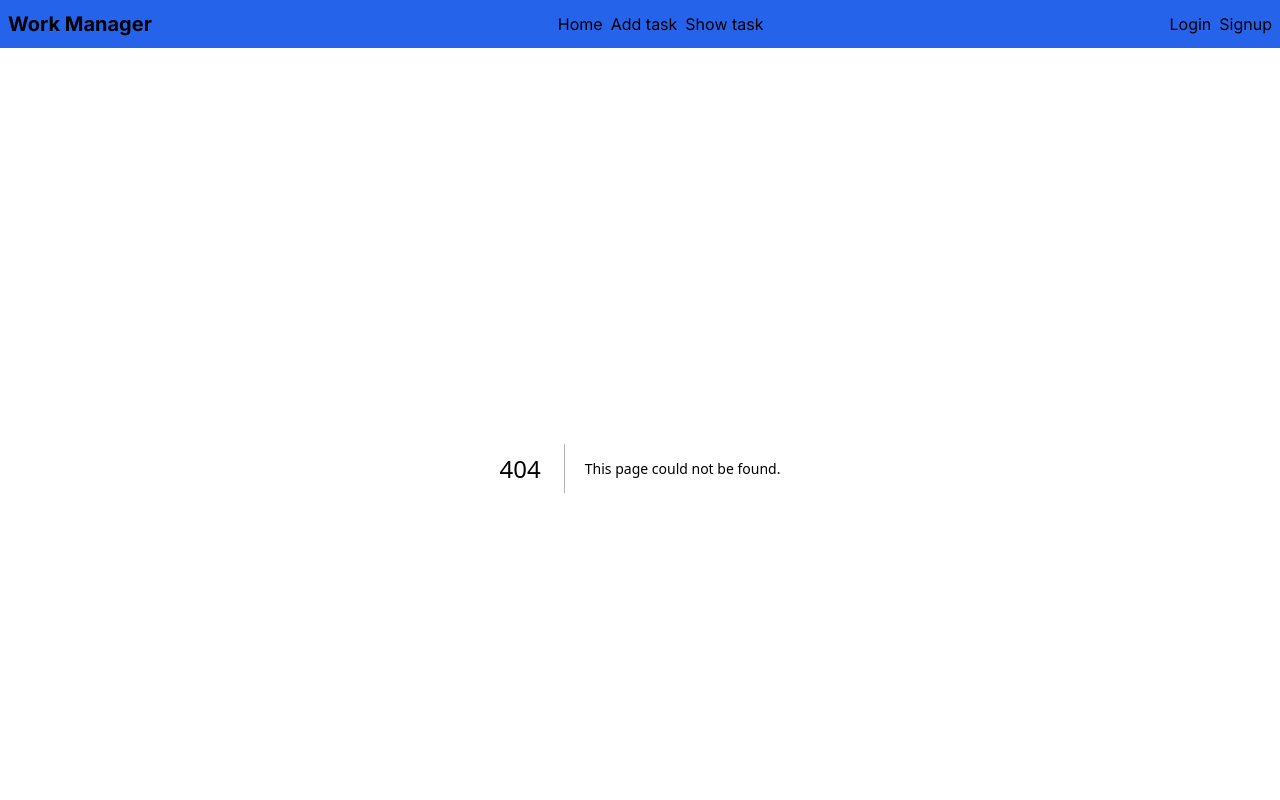
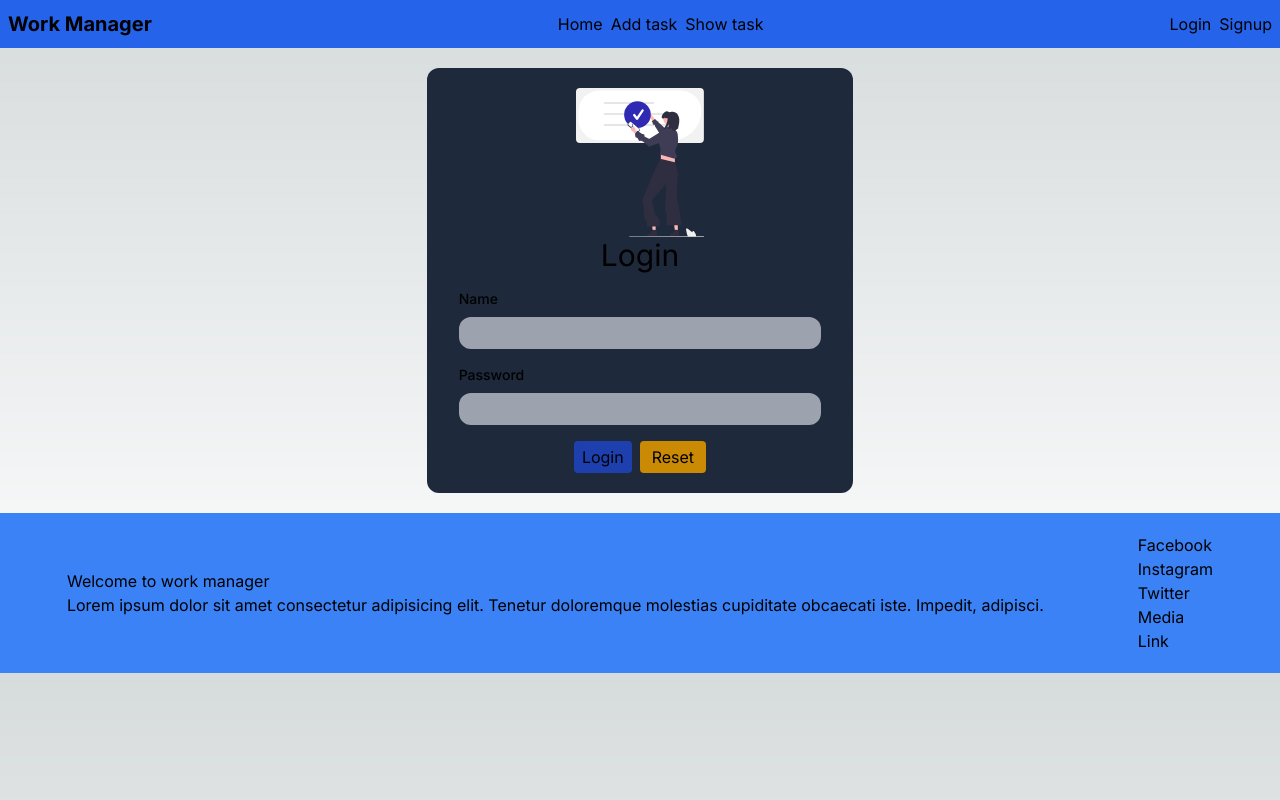
Before and after one commit to AayushGitH/nextPrac, a Next.js app: page /login in a window 1280 px wide. Before the commit this address had no page. Shown: the top 800 px of the page. Built offline with nearby package versions, Linux system fonts and the light colour scheme.

Commit message:
Added login page

```diff
--- /dev/null
+++ b/src/app/login/LoginPage.jsx
@@ -0,0 +1,72 @@
+'use client'
+import React, { useState } from 'react'
+import signupbanner from '../../assets/signupImage.svg'
+import Image from 'next/image'
+
+
+const LoginPage = () => {
+
+    const [loginData, setLoginData] = useState({
+        email:'',
+        password:''
+    })
+
+    const doLogin = async(event) => {
+        event.preventDefault()
+        console.log(loginData)
+    }
+  return (
+    <div className='grid grid-cols-12'>
+    <div className='col-span-4 col-start-5 rounded-xl bg-slate-800'>
+        <form onSubmit={doLogin}>
+
+            <div className='p-5'>
+                <div className='flex justify-center'>
+                    <Image src={signupbanner} alt='signup image' style={{ width: '8rem' }} />
+                </div>
+                <h1 className='text-3xl text-center'>Login</h1>
+
+                <div className='mt-4 px-3'>
+                    <label htmlFor='user_name' className='block text-sm font-medium mb-2'>
+                        Name
+                    </label>
+                    <input type='text' className='w-full p-1 rounded-xl bg-gray-400 focus:ring-gray-400 ' id='user_email'
+                        name='user_email'
+                        onChange={(event) => {
+                            setLoginData({
+                                ...loginData,
+                                email: event.target.value
+                            })
+                        }}
+                        value={loginData.email} />
+                </div>
+
+                <div className='mt-4 px-3'>
+                    <label htmlFor='user_password' className='block text-sm font-medium mb-2'>
+                        Password
+                    </label>
+                    <input type='password' className='w-full p-1 rounded-xl bg-gray-400 focus:ring-gray-400 ' id='user_password'
+                        name='user_password'
+                        onChange={(event) => {
+                            setLoginData({
+                                ...loginData,
+                                password: event.target.value
+                            })
+                        }}
+                        value={loginData.password} />
+                </div>
+
+                <div className='mt-4 flex justify-center'>
+                    <button className='bg-blue-800 py-1 px-2 rounded' name='save' type='submit'>Login</button>
+                    <button className='bg-yellow-600 py-1 ms-2 px-3 rounded' name='reset' type='reset'>Reset</button>
+                </div>
+
+                {/* {JSON.stringify(data)} */}
+            </div>
+        </form>
+    </div>
+</div>
+  )
+}
+
+export default LoginPage
--- /dev/null
+++ b/src/app/login/page.jsx
@@ -0,0 +1,14 @@
+import React from 'react'
+import LoginPage from './LoginPage'
+
+export const metadata = {
+  title: 'Login - ' + process.env.SITE_NAME
+}
+
+const Login = () => {
+  return (
+    <LoginPage/>
+  )
+}
+
+export default Login
--- a/src/app/signup/Signup.jsx
+++ b/src/app/signup/Signup.jsx
@@ -106,9 +106,7 @@ const Signup = () => {
                             <button className='bg-yellow-600 py-1 ms-2 px-3 rounded' name='reset' type='reset'>Reset</button>
                         </div>
 
-                        {
-                            JSON.stringify(data)
-                        }
+                        {/* {JSON.stringify(data)} */}
                     </div>
                 </form>
             </div>
--- a/src/components/CustomNavbar.jsx
+++ b/src/components/CustomNavbar.jsx
@@ -17,7 +17,7 @@ const CustomNavbar = () => {
             </div>
             <div>
                 <ul className='flex space-x-2'>
-                    <li><a href="#">Login</a></li>
+                    <li><Link href={'/login'}>Login</Link></li>
                     <li><Link href={'/signup'}>Signup</Link></li>
                 </ul>
             </div>
```
